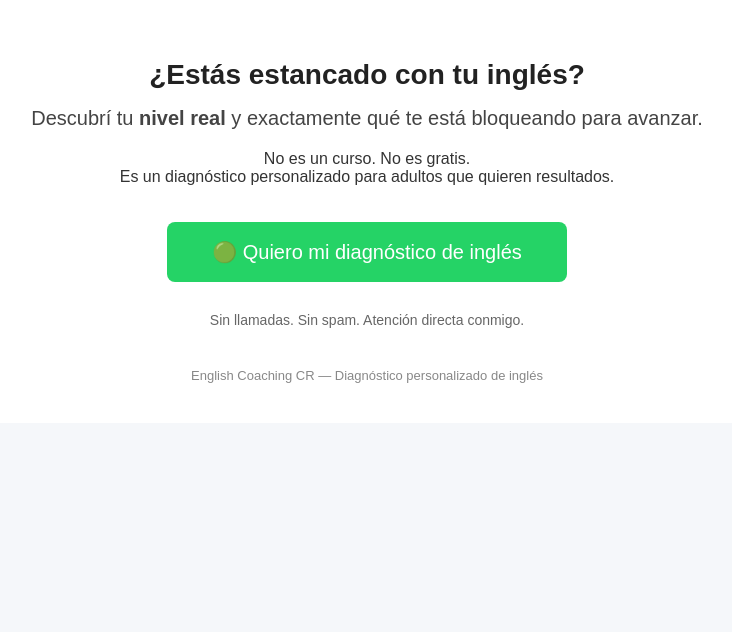
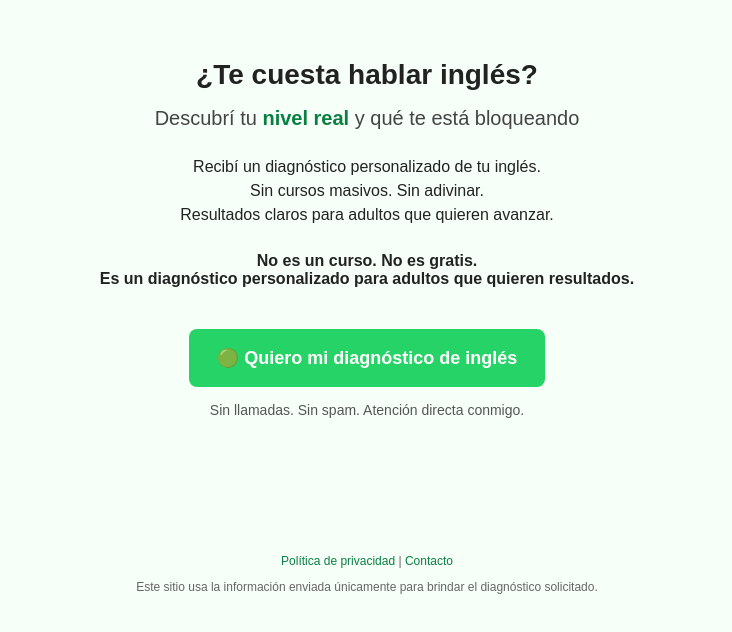
Before and after one commit to englishlearningcr/diagnostico, a plain HTML site: page index.html in a window 1280 px wide. Shown: the whole page, without its empty margins (273-1005 px from the left). Drawn offline with Linux system fonts and the light colour scheme.

Commit message:
Update landing content

```diff
--- a/index.html
+++ b/index.html
@@ -7,24 +7,22 @@
 
 <style>
 body {
-  font-family: Arial, Helvetica, sans-serif;
   margin: 0;
-  padding: 0;
-  background-color: #f5f7fa;
+  font-family: Arial, sans-serif;
+  background-color: #f7fff9;
+  text-align: center;
   color: #222;
-  text-align: center;
 }
 
 .container {
-  max-width: 700px;
+  max-width: 600px;
   margin: auto;
   padding: 40px 20px;
-  background: white;
 }
 
 h1 {
   font-size: 28px;
-  margin-bottom: 15px;
+  margin-bottom: 10px;
 }
 
 h2 {
@@ -35,81 +33,93 @@ h2 {
 
 .highlight {
   font-weight: bold;
+  color: #0a7f42;
+}
+
+.cta-text {
+  margin-top: 25px;
+  font-size: 16px;
+  line-height: 1.5;
 }
 
 .warning {
-  margin-top: 20px;
-  font-size: 16px;
-  color: #333;
-}
-
-.cta-note {
   margin-top: 25px;
-  font-size: 18px;
   font-weight: bold;
 }
 
-button {
-  margin-top: 20px;
+.button {
+  display: inline-block;
+  margin-top: 25px;
   padding: 18px 28px;
-  font-size: 20px;
+  font-size: 18px;
   background-color: #25D366;
   color: white;
-  border: none;
+  text-decoration: none;
   border-radius: 8px;
-  cursor: pointer;
-  width: 100%;
-  max-width: 400px;
-}
-
-button:hover {
-  background-color: #1ebd5a;
+  font-weight: bold;
 }
 
 .security {
-  margin-top: 30px;
+  margin-top: 15px;
   font-size: 14px;
-  color: #666;
+  color: #555;
 }
 
-.footer {
-  margin-top: 40px;
-  font-size: 13px;
-  color: #888;
+footer {
+  margin-top: 50px;
+  font-size: 12px;
+  color: #666;
+  padding: 20px;
 }
+footer a {
+  color: #0a7f42;
+  text-decoration: none;
+}
+</style>
 
-</style>
 </head>
 
 <body>
 
 <div class="container">
 
-<h1>¿Estás estancado con tu inglés?</h1>
+<h1>¿Te cuesta hablar inglés?</h1>
 
-<h2>
-Descubrí tu <span class="highlight">nivel real</span> y exactamente
-qué te está bloqueando para avanzar.
-</h2>
+<h2>Descubrí tu <span class="highlight">nivel real</span> y qué te está bloqueando</h2>
+
+<p class="cta-text">
+Recibí un diagnóstico personalizado de tu inglés.<br>
+Sin cursos masivos. Sin adivinar.<br>
+Resultados claros para adultos que quieren avanzar.
+</p>
 
 <p class="warning">
 No es un curso. No es gratis.<br>
 Es un diagnóstico personalizado para adultos que quieren resultados.
 </p>
 
-<button onclick="window.location.href='https://wa.me/50672758657?text=Hola,%20quiero%20hacer%20mi%20diagnóstico%20de%20inglés';">
+<a class="button" href="https://wa.me/50672758657?text=Hola%20quiero%20mi%20diagnóstico%20de%20inglés">
 🟢 Quiero mi diagnóstico de inglés
-</button>
+</a>
 
 <p class="security">
 Sin llamadas. Sin spam. Atención directa conmigo.
 </p>
 
-<div class="footer">
-English Coaching CR — Diagnóstico personalizado de inglés
 </div>
 
-</div>
+<footer>
+
+<p>
+<a href="privacidad.html">Política de privacidad</a> |
+<a href="contacto.html">Contacto</a>
+</p>
+
+<p>
+Este sitio usa la información enviada únicamente para brindar el diagnóstico solicitado.
+</p>
+
+</footer>
 
 </body>
 </html>
```
